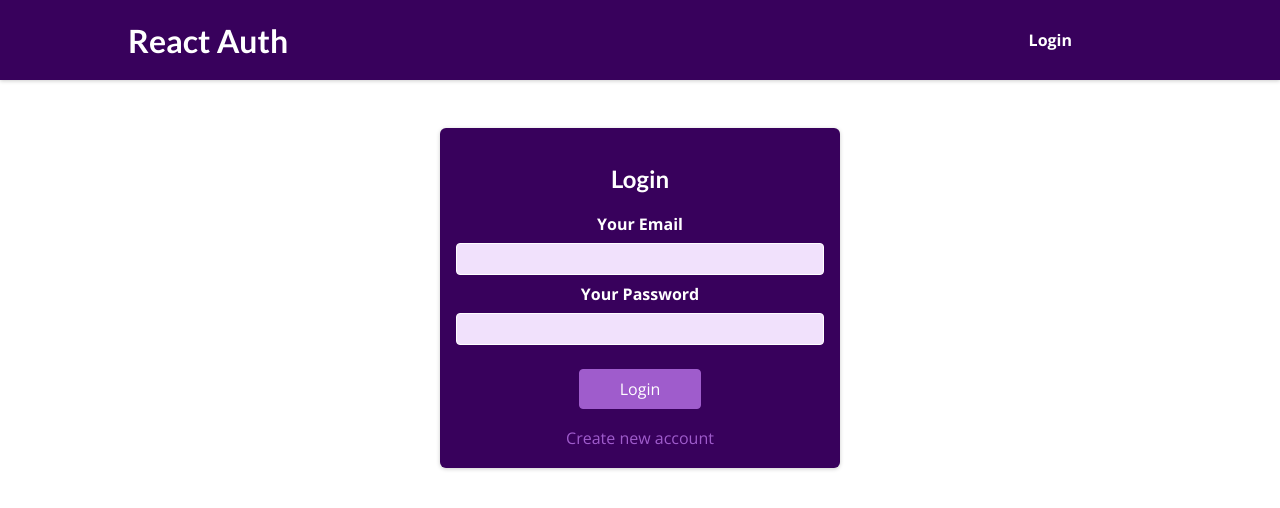
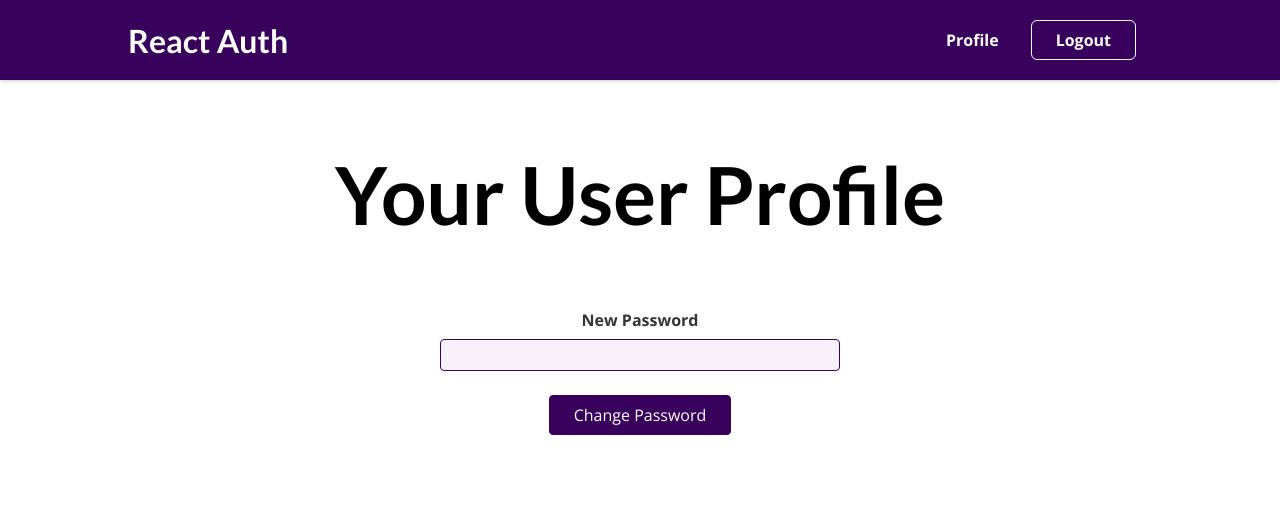
Before and after one commit to RajeevJaryal/authentication-things, a React (Create React App) app: page /profile in a window 1280 px wide. Before the commit this address led to /auth. Shown: the top 508 px of the page. Built offline with nearby package versions, Linux system fonts and the light colour scheme; sample sign-in values are in the browser's storage.

Commit message:
added password change function

```diff
--- a/src/components/Profile/ProfileForm.js
+++ b/src/components/Profile/ProfileForm.js
@@ -1,17 +1,63 @@
-import classes from './ProfileForm.module.css';
+import { useContext, useRef } from "react";
+import classes from "./ProfileForm.module.css";
+import AuthContext from "../store/AuthContex";
 
 const ProfileForm = () => {
+  const newPasswordInputRef = useRef();
+  const authCtx = useContext(AuthContext);
+
+  const passwordChangeHandler = async (event) => {
+    event.preventDefault();
+
+    const enteredPass = newPasswordInputRef.current.value;
+
+    if (enteredPass.length < 6) {
+      alert("Password must be at least 6 characters long");
+      return;
+    }
+
+    const response = await fetch(
+      "https://identitytoolkit.googleapis.com/v1/accounts:update?key=AIzaSyD_l7c84umFPHaOHg0RAHwrIG8Dphwuo_8",
+      {
+        method: "POST",
+        headers: {
+          "Content-Type": "application/json",
+        },
+        body: JSON.stringify({
+          idToken: authCtx.token,
+          newPassword: enteredPass,
+          returnSecureToken: true,
+        }),
+      }
+    );
+
+    const data = await response.json();
+
+    if (!response.ok) {
+      alert(data.error.message);
+      return;
+    }
+
+    alert("Password changed successfully. Please login again.");
+    authCtx.logout();
+  };
+
   return (
-    <form className={classes.form}>
+    <form onSubmit={passwordChangeHandler} className={classes.form}>
       <div className={classes.control}>
-        <label htmlFor='new-password'>New Password</label>
-        <input type='password' id='new-password' />
+        <label htmlFor="new-password">New Password</label>
+        <input
+          type="password"
+          id="new-password"
+          ref={newPasswordInputRef}
+          required
+        />
       </div>
       <div className={classes.action}>
         <button>Change Password</button>
       </div>
     </form>
   );
-}
+};
 
 export default ProfileForm;
--- a/src/components/store/AuthContex.js
+++ b/src/components/store/AuthContex.js
@@ -1,26 +1,40 @@
-import React,{useState} from "react"
-const AuthContext=React.createContext({
-    token:"",
-    isLoggedIn:false,
-    login:(token)=>{},
-    logout:()=>{}
+import React, { useState } from "react";
+
+const AuthContext = React.createContext({
+  token: "",
+  isLoggedIn: false,
+  login: (token) => {},
+  logout: () => {},
 });
 
-export const AuthContextProvider=(props)=>{
-    const [token,setToken]=useState(null);
+export const AuthContextProvider = (props) => {
+  const initialToken = localStorage.getItem("token");
+  const [token, setToken] = useState(initialToken);
 
-    const userLoggedIn=!!token;
-    const logInHandler=(token)=>{
+  const userLoggedIn = !!token;
+
+  const logInHandler = (token) => {
     setToken(token);
+    localStorage.setItem("token", token);
   };
-    const LogOutHandler=()=>{
+
+  const LogOutHandler = () => {
     setToken(null);
+    localStorage.removeItem("token");
   };
-    return(
-        <AuthContext.Provider value={{token:token, isLoggedIn:userLoggedIn, login:logInHandler, logout:LogOutHandler}}>
+
+  return (
+    <AuthContext.Provider
+      value={{
+        token: token,
+        isLoggedIn: userLoggedIn,
+        login: logInHandler,
+        logout: LogOutHandler,
+      }}
+    >
       {props.children}
     </AuthContext.Provider>
-    )
-}
+  );
+};
 
 export default AuthContext;
```
Also changed, not shown: src/components/Auth/AuthForm.js (line endings or trailing spaces), 1 other file (tests, documents, lock files or other folders). Lines whose indentation alone changed are shown as unchanged.
